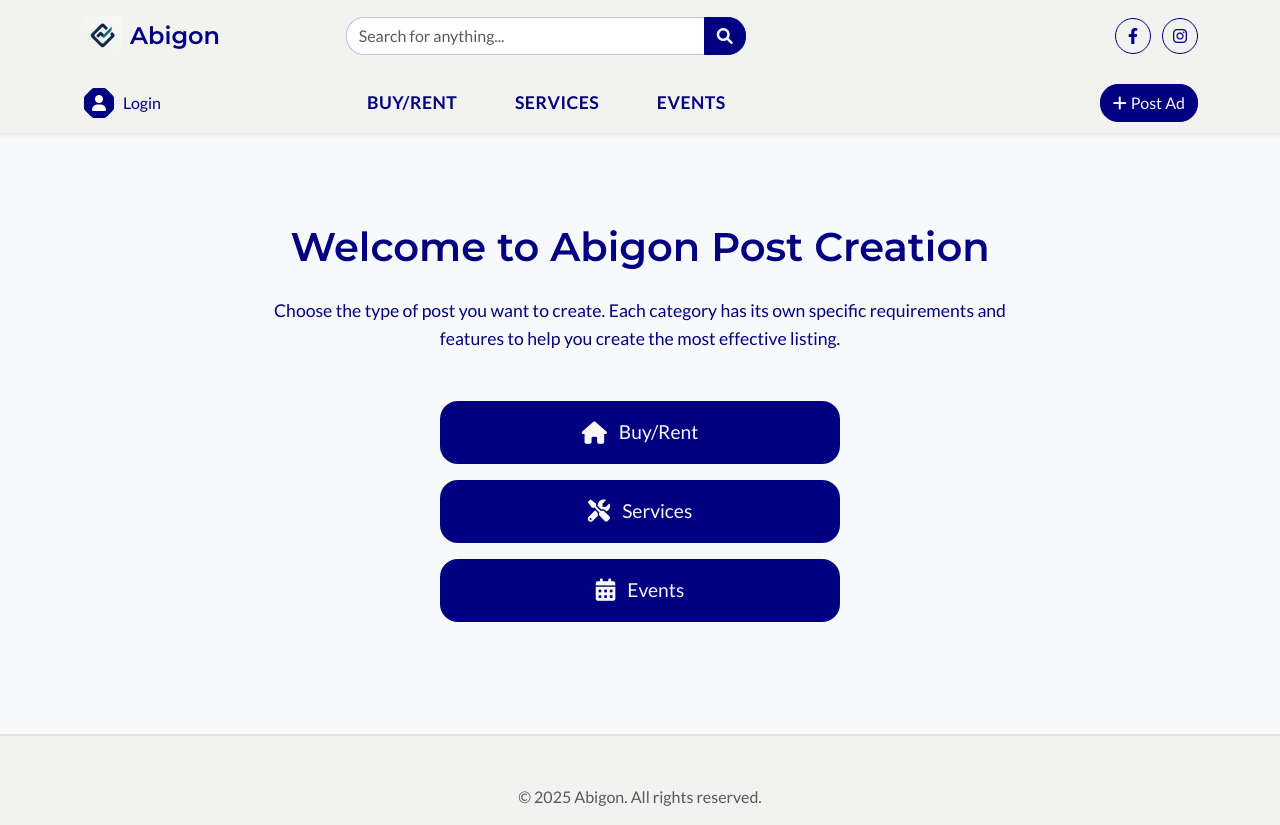
After one commit to dsergy/abigon, a Django app: page /new-post/ in a window 1280 px wide. The commit adds this page. Run offline with Django 5.2, Linux system fonts and the light colour scheme; some libraries are stand-ins or nearby versions.

Commit message:
added new post main page. version 0.0.23

```diff
--- a/ads/urls.py
+++ b/ads/urls.py
@@ -7,6 +7,7 @@ app_name = 'ads'
 urlpatterns = [
     path('', views.AdListView.as_view(), name='ad_list'),
     path('create/', views.AdCreateView.as_view(), name='ad_create'),
+    path('new-post/', views.new_post_main, name='new_post_main'),
     path('<slug:slug>/', views.AdDetailView.as_view(), name='ad_detail'),
     path('<slug:slug>/edit/', views.AdUpdateView.as_view(), name='ad_update'),
     path('<slug:slug>/delete/', views.AdDeleteView.as_view(), name='ad_delete'),
--- a/ads/views.py
+++ b/ads/views.py
@@ -47,3 +47,7 @@
 
     def get_queryset(self):
         return Ad.objects.filter(author=self.request.user)
+
+def new_post_main(request):
+    """View for the new post main page."""
+    return render(request, 'ads/new_post/new_post_main.html')
--- /dev/null
+++ b/static/css/post_main.css
@@ -0,0 +1,71 @@
+.post-main-container {
+    max-width: 800px;
+    margin: 0 auto;
+    padding: 2rem 1rem;
+}
+
+.post-main-title {
+    color: var(--text-color);
+    font-size: 2.5rem;
+    font-weight: 600;
+    margin-bottom: 1.5rem;
+    text-align: center;
+}
+
+.post-main-description {
+    color: var(--text-color);
+    font-size: 1.1rem;
+    line-height: 1.6;
+    margin-bottom: 3rem;
+    text-align: center;
+}
+
+.post-main-buttons {
+    display: flex;
+    flex-direction: column;
+    gap: 1rem;
+    max-width: 400px;
+    margin: 0 auto;
+}
+
+.post-main-button {
+    display: flex;
+    align-items: center;
+    justify-content: center;
+    padding: 1rem 2rem;
+    font-size: 1.2rem;
+    font-weight: 500;
+    border-radius: var(--button-radius);
+    transition: all var(--transition-speed);
+    text-decoration: none;
+    color: var(--button-text);
+    background-color: var(--button-bg);
+    border: none;
+    width: 100%;
+}
+
+.post-main-button:hover {
+    transform: translateY(-2px);
+    box-shadow: 0 4px 12px rgba(0, 0, 128, 0.2);
+    color: var(--button-text);
+}
+
+.post-main-button i {
+    margin-right: 0.75rem;
+    font-size: 1.4rem;
+}
+
+@media (max-width: 768px) {
+    .post-main-title {
+        font-size: 2rem;
+    }
+
+    .post-main-description {
+        font-size: 1rem;
+    }
+
+    .post-main-button {
+        padding: 0.875rem 1.5rem;
+        font-size: 1.1rem;
+    }
+}
--- /dev/null
+++ b/templates/ads/new_post/new_post_main.html
@@ -0,0 +1,34 @@
+{% extends "base.html" %}
+{% load static %}
+
+{% block title %}Create New Post - Abigon{% endblock %}
+
+{% block extra_css %}
+<link rel="stylesheet" href="{% static 'css/post_main.css' %}">
+{% endblock %}
+
+{% block content %}
+<div class="post-main-container">
+    <h1 class="post-main-title">Welcome to Abigon Post Creation</h1>
+
+    <p class="post-main-description">
+        Choose the type of post you want to create. Each category has its own specific requirements and features to help
+        you create the most effective listing.
+    </p>
+
+    <div class="post-main-buttons">
+        <a href="{% url 'ads:ad_create' %}?type=buy" class="post-main-button">
+            <i class="fas fa-home"></i>
+            Buy/Rent
+        </a>
+        <a href="{% url 'ads:ad_create' %}?type=service" class="post-main-button">
+            <i class="fas fa-tools"></i>
+            Services
+        </a>
+        <a href="{% url 'ads:ad_create' %}?type=event" class="post-main-button">
+            <i class="fas fa-calendar-alt"></i>
+            Events
+        </a>
+    </div>
+</div>
+{% endblock %}
--- a/templates/includes/header.html
+++ b/templates/includes/header.html
@@ -211,7 +211,7 @@
 
                     <!-- Post Ad button -->
                     <div class="col-md-2 header-section hed2c ms-auto text-end">
-                        <a href="{% url 'ads:ad_create' %}" class="btn btn-primary">
+                        <a href="{% url 'ads:new_post_main' %}" class="btn btn-primary">
                             <i class="fas fa-plus me-1"></i>Post Ad
                         </a>
                     </div>
```
